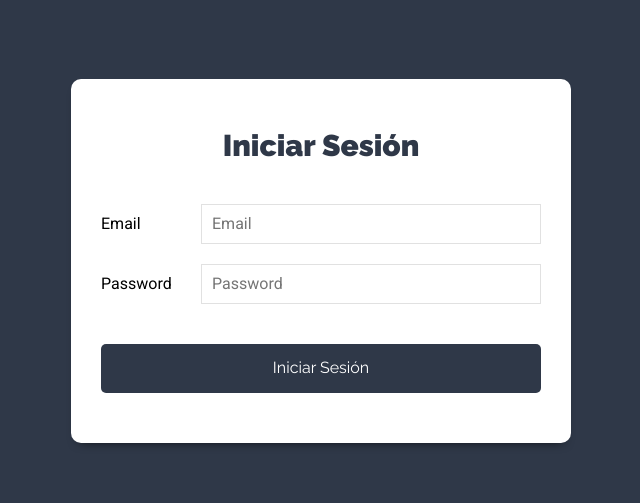
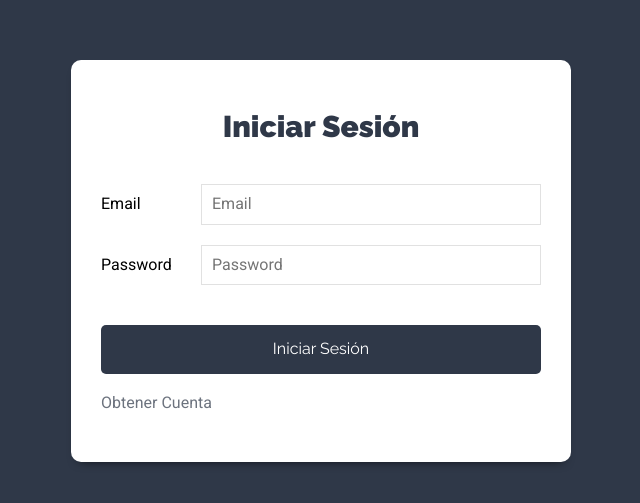
Before and after one commit to Jair-vet/MERN-Task-React, a React (Create React App) app: page / in a window 1280 px wide. Shown: the part 139-642 px from the top of the page, without its empty margins (319-959 px from the left). Built offline with nearby package versions, Linux system fonts and the light colour scheme.

Commit message:
Creamos el Link para crear una nueva cuenta

```diff
--- a/src/components/auth/Login.js
+++ b/src/components/auth/Login.js
@@ -67,6 +67,9 @@ const Login = () => {
                                 value="Iniciar Sesión" />
                     </div>
                 </form>
+                <Link to={'/nueva-cuenta'} className="enlace-cuenta">
+                    Obtener Cuenta
+                </Link>
             </div>
         </div>
      );
```
